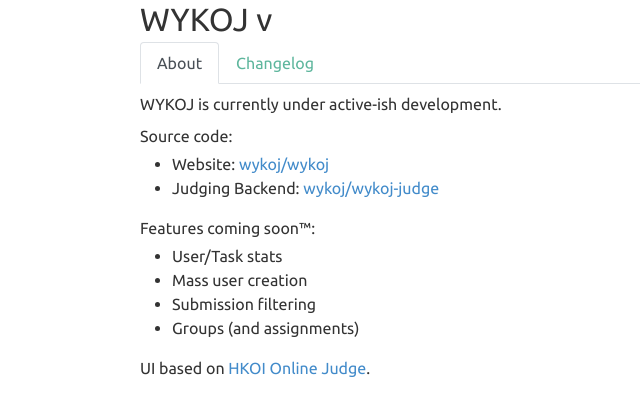
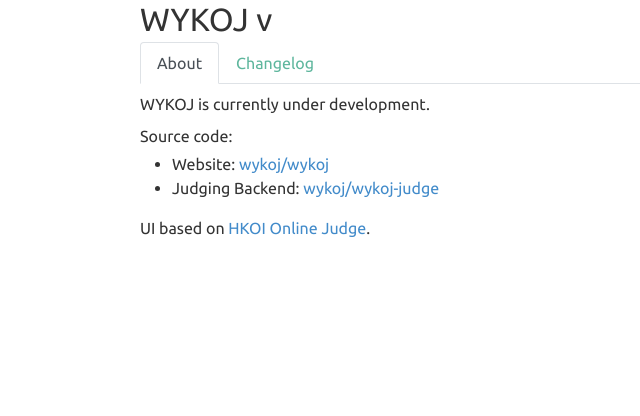
Before and after one commit to wykstemteam/wykoj, a Python web app: template wykoj/templates/info.html in a window 1280 px wide. Shown: the part 56-472 px from the top of the page, without its empty margins (0-640 px from the left). Run offline with Jinja, Linux system fonts and the light colour scheme; the template is opened without the code that fills it, so the values that code supplies are empty; style sheets or scripts are compiled from the project's sources; some libraries are stand-ins or nearby versions.

Commit message:
made more misteaks

```diff
--- a/wykoj/templates/info.html
+++ b/wykoj/templates/info.html
@@ -19,27 +19,20 @@
     <div class="col mt-2">
         <div class="tab-content">
             <div class="tab-pane fade show active" id="about">
-                <p>WYKOJ is currently under active-ish development.</p>
+                <p>WYKOJ is currently under development.</p>
                 <p class="mb-1">Source code:</p>
                 <ul>
                     <li>
-                        Website: <a href="https://github.com/wykoj/wykoj">wykoj/wykoj</a>
+                        Website: <a href="https://github.com/wykstemteam/wykoj">wykoj/wykoj</a>
                     </li>
                     <li>
-                        Judging Backend: <a href="https://github.com/wykoj/wykoj-judge">wykoj/wykoj-judge</a>
+                        Judging Backend: <a href="https://github.com/wykstemteam/wykoj-judge">wykoj/wykoj-judge</a>
                     </li>
-                </ul>
-                <p class="mb-1">Features coming soon™:</p>
-                <ul>
-                    <li>User/Task stats</li>
-                    <li>Mass user creation</li>
-                    <li>Submission filtering</li>
-                    <li>Groups (and assignments)</li>
                 </ul>
                 <p>UI based on <a href="https://judge.hkoi.org">HKOI Online Judge</a>.</p>
             </div>
             <div class="tab-pane fade" id="changelog">
-                <h3>v2.2 (Beta)</h3>
+                <h3>v2.2.0</h3>
                 <ul>
                     <li>New judge server, thanks <a href="/user/s17r28">Snuny</a>.</li>
                     <li>Add <a href="{{ url_for('chess.chess_page') }}">Chess</a> page.</li>
@@ -74,7 +67,7 @@
                     <li>Add Changelog.</li>
                 </ul>
 
-                <h3>v2.1</h3>
+                <h3>v2.1.0</h3>
                 <ul>
                     <li>Migrated from Flask to Quart (synchronous to asynchronous).</li>
                 </ul>
--- a/wykoj/version.py
+++ b/wykoj/version.py
@@ -1 +1 @@
-__version__ = "2.2.0b8"
+__version__ = "2.2.0"
```
Also changed, not shown: README.md, 2 other files.
